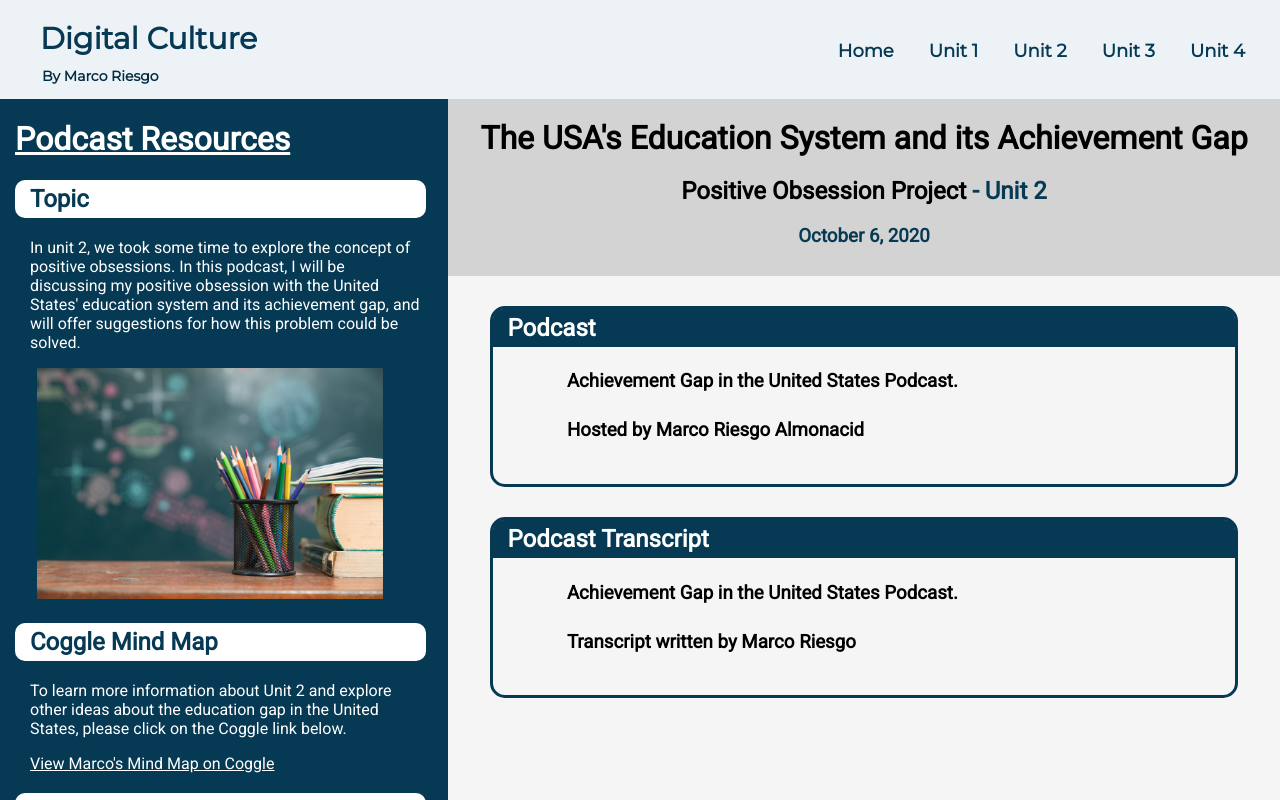
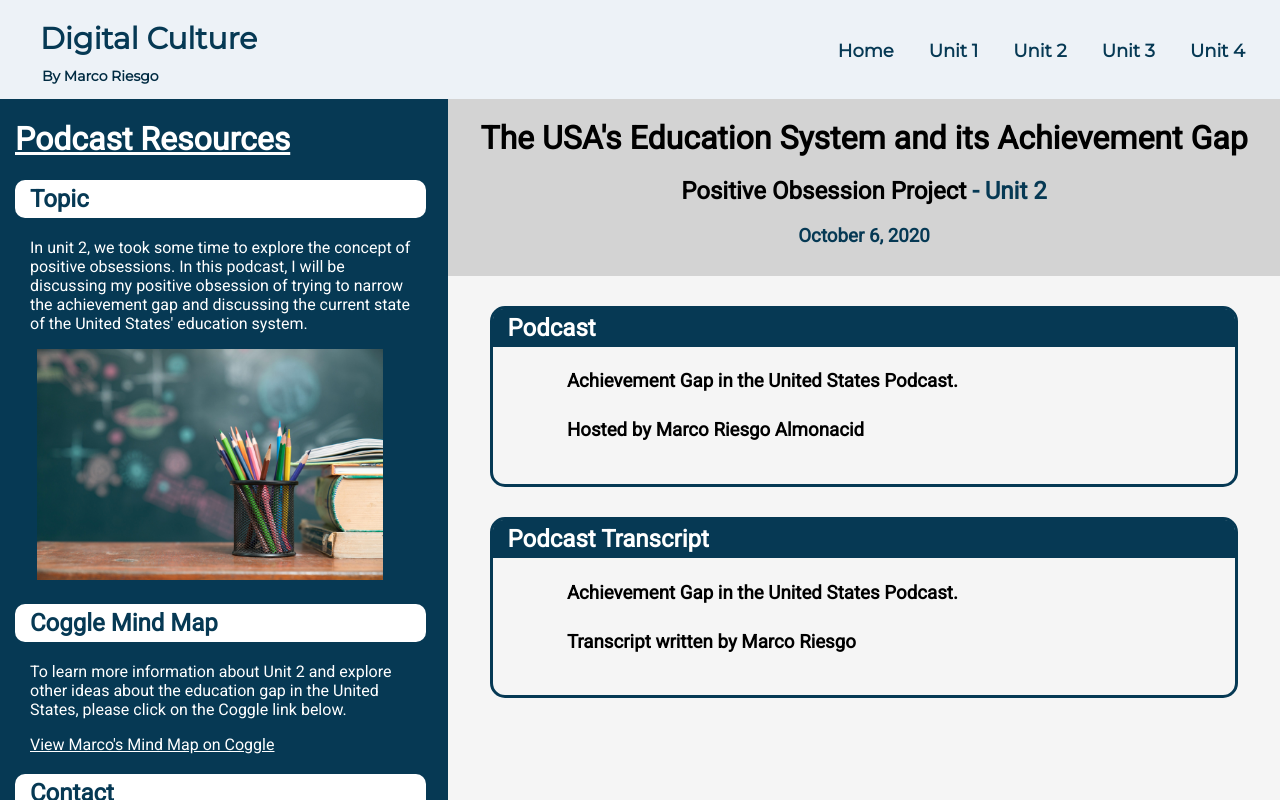
Before and after one commit to marcoriesgo/digital-culture, a React (Create React App) app: page /unit2 in a window 1280 px wide. Shown: the top 800 px of the page. Built offline with nearby package versions, Linux system fonts and the light colour scheme.

Commit message:
compleeteed podcast resources ready for posting ttranscript and audio for both project 2 and 3

```diff
--- a/src/components/Unit2.js
+++ b/src/components/Unit2.js
@@ -13,7 +13,7 @@ class Unit2 extends Component {
                 <h1 className="resources-title">Podcast Resources</h1>
 
                 <h2 className="resources-section-header">Topic</h2>
-                <p className="resources-section-content">In unit 2, we took some time to explore the concept of positive obsessions. In this podcast, I will be discussing my positive obsession with the United States' education system and its achievement gap, and will offer suggestions for how this problem could be solved.</p>
+                <p className="resources-section-content">In unit 2, we took some time to explore the concept of positive obsessions. In this podcast, I will be discussing my positive obsession of trying to narrow the achievement gap and discussing the current state of the United States' education system.</p>
                 <img src={educationImage} alt="Digital Culture" className="article-screenshot"/><br />
 
                 <h2 className="resources-section-header">Coggle Mind Map</h2>
```
